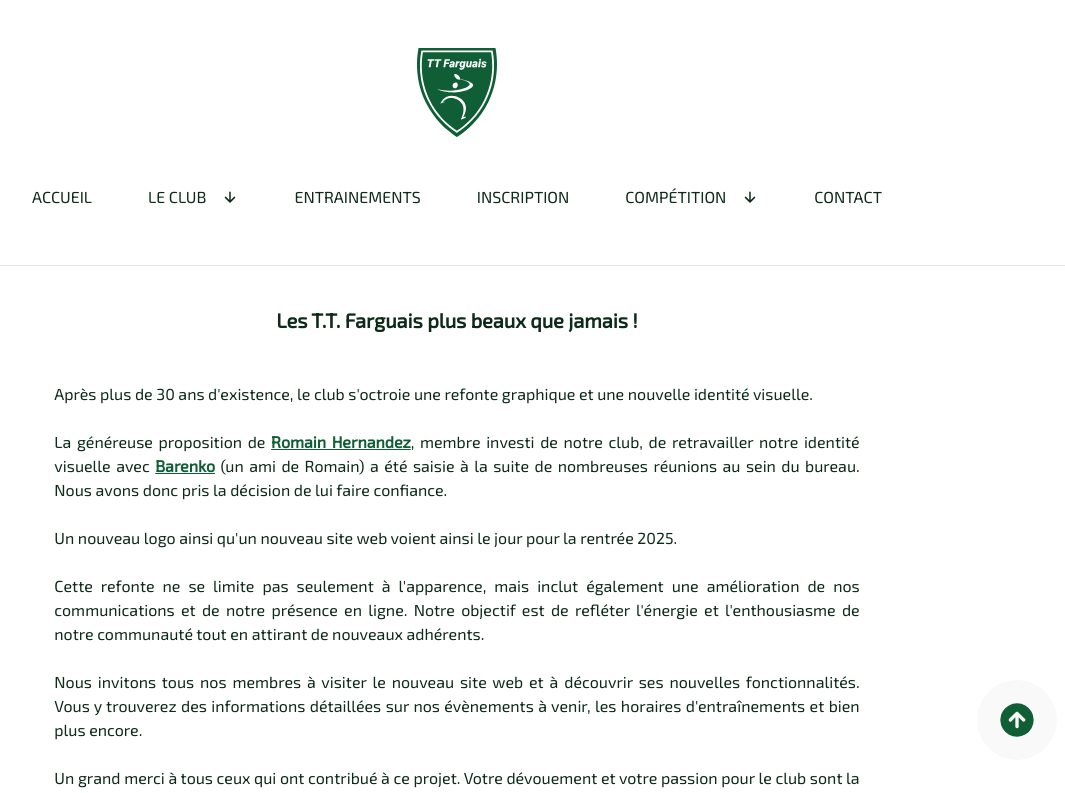
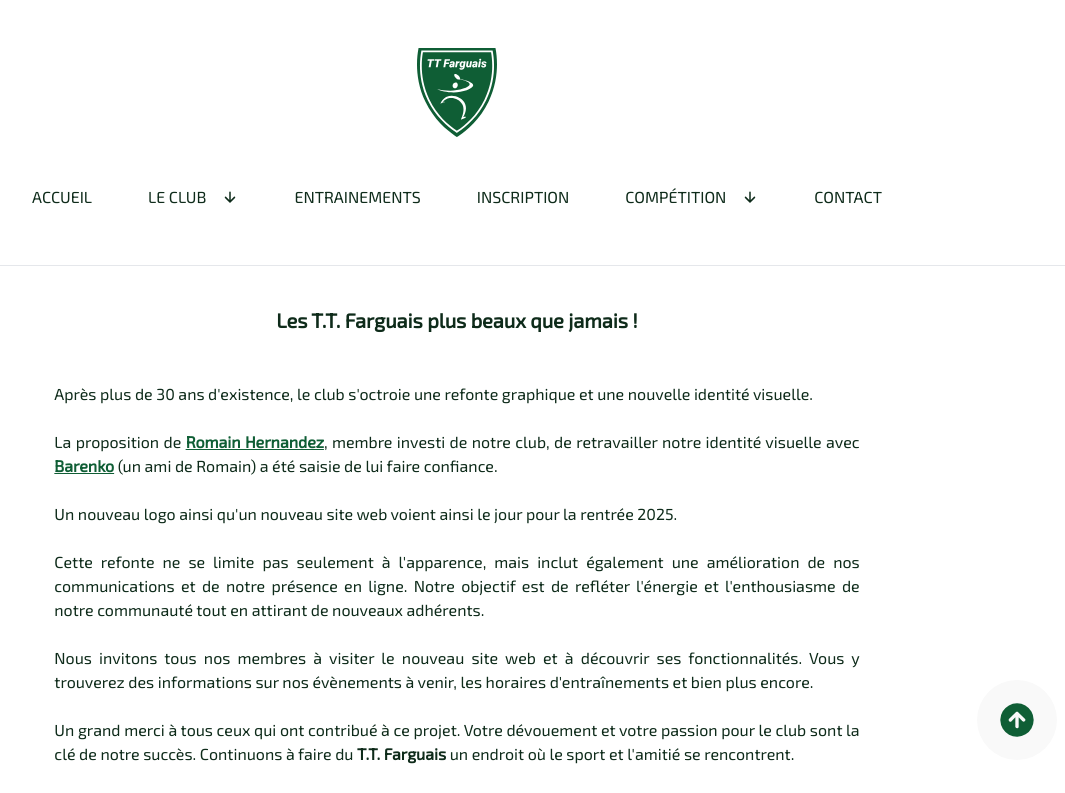
Before and after one commit to ttfarguais/ttfarguais, a Next.js app: page /article/actu in a window 1280 px wide. Shown: the top 793 px of the page, without its empty margins (183-1248 px from the left). Built offline with nearby package versions, Linux system fonts and the light colour scheme.

Commit message:
Update Actu.jsx

```diff
--- a/app/src/components/Main/Articles/Actu/Actu.jsx
+++ b/app/src/components/Main/Articles/Actu/Actu.jsx
@@ -19,7 +19,7 @@ export default function Actu() {
             refonte graphique et une nouvelle identité visuelle.
           </p>
           <p>
-            La généreuse proposition de{" "}
+            La proposition de{" "}
             <Link
               href={roms}
               target="_blank"
@@ -32,8 +32,7 @@ export default function Actu() {
             <Link href={barenko} className="font-bold text-solid underline">
               Barenko
             </Link>{" "}
-            (un ami de Romain) a été saisie à la suite de nombreuses réunions au
-            sein du bureau. Nous avons donc pris la décision de lui faire
+            (un ami de Romain) a été saisie de lui faire
             confiance.
           </p>
           <p>
@@ -49,8 +48,8 @@ export default function Actu() {
           </p>
           <p>
             Nous invitons tous nos membres à visiter le nouveau site web et à
-            découvrir ses nouvelles fonctionnalités. Vous y trouverez des
-            informations détaillées sur nos évènements à venir, les horaires
+            découvrir ses fonctionnalités. Vous y trouverez des
+            informations sur nos évènements à venir, les horaires
             d&apos;entraînements et bien plus encore.
           </p>
           <p>
```
